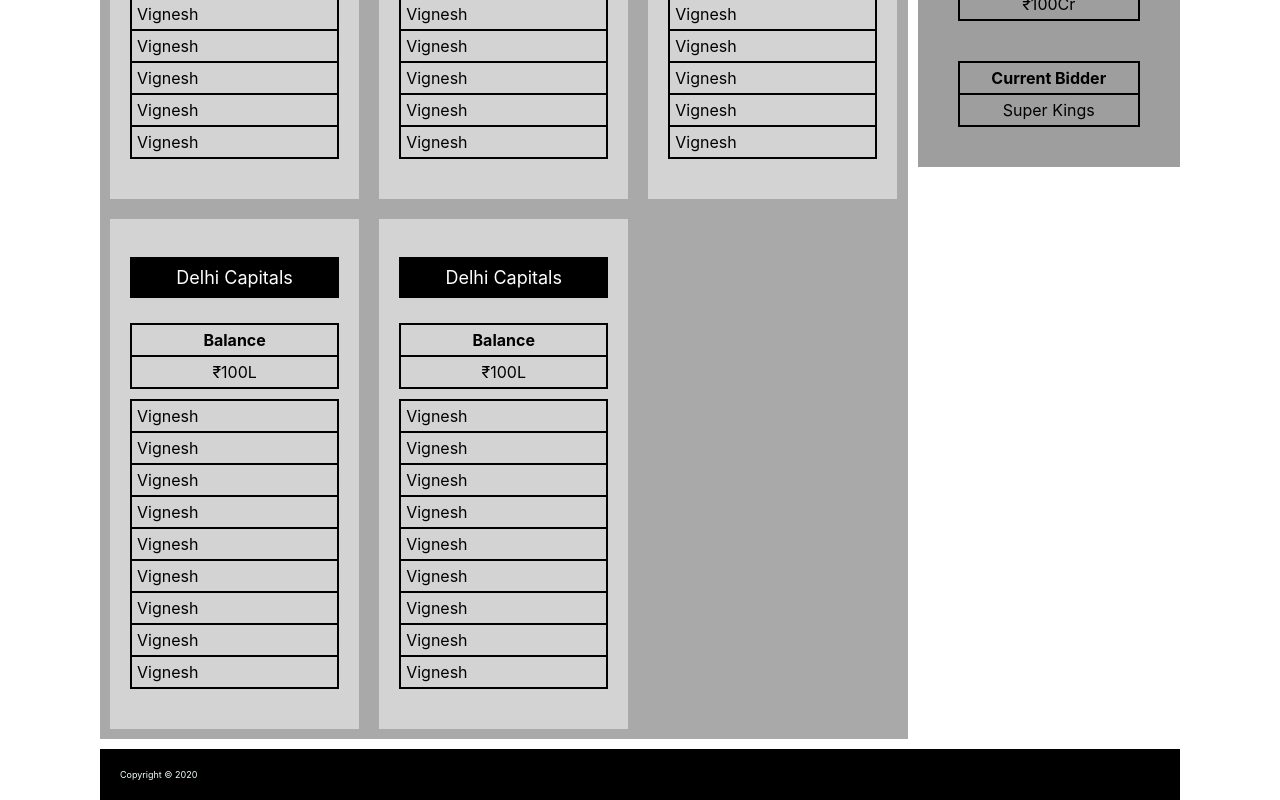
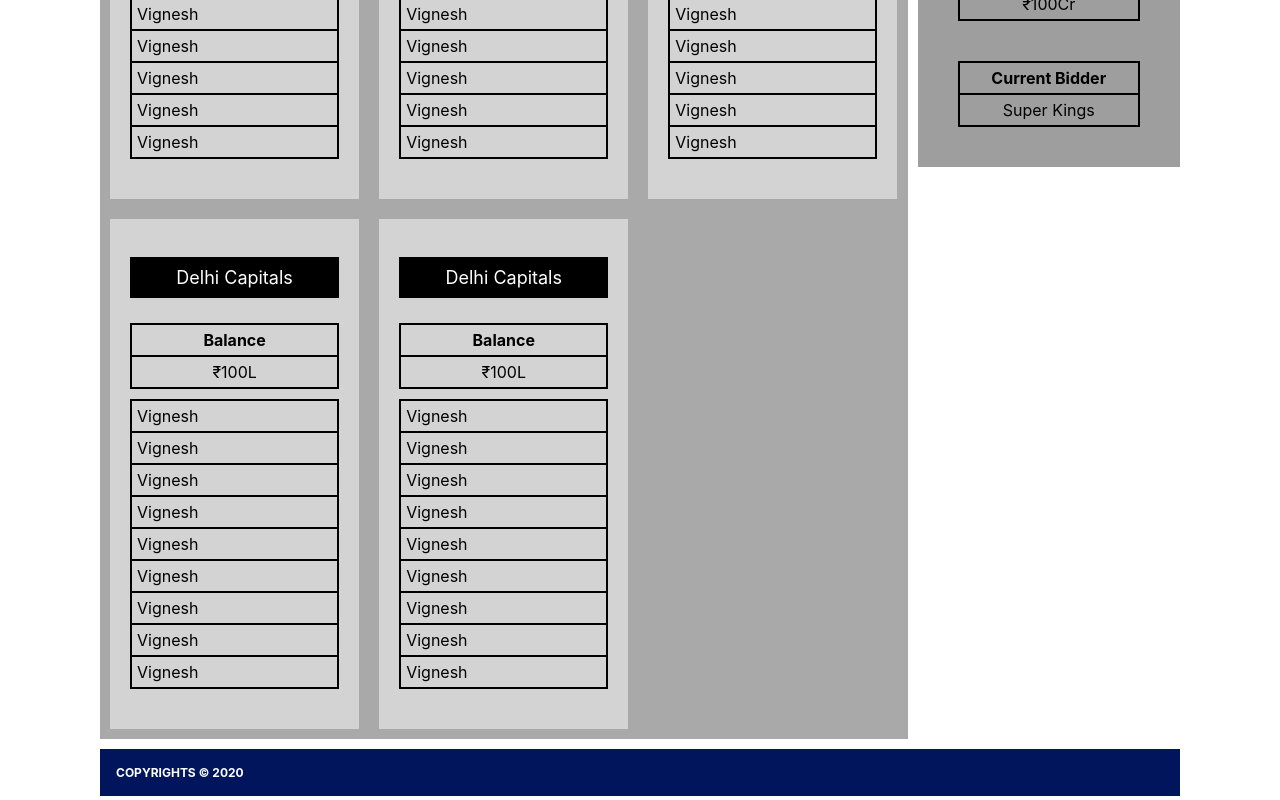
Before and after one commit to vignesh-em/howzat, a React (Create React App) app: page / in a window 1280 px wide. Shown: the part 449-1249 px from the top of the page. Built offline with nearby package versions, Linux system fonts and the light colour scheme.

Commit message:
Redesign Footer component

```diff
--- a/src/components/Footer/Footer.js
+++ b/src/components/Footer/Footer.js
@@ -1,11 +1,11 @@
 import React, {Component} from "react";
-import "./footer.css"
+import "./footer.css";
 
 class Footer extends Component {
     render() {
         return (
-            <footer className='footer-footer'>
-                <p className='p-copyright-text'>Copyright &copy; 2020</p>
+            <footer id="app-footer">
+                <p className="copyright-text">Copyrights &copy; 2020</p>
             </footer>
         );
     }
--- a/src/components/Footer/footer.css
+++ b/src/components/Footer/footer.css
@@ -1,11 +1,12 @@
-.footer-footer {
-    display: flex;
-    background: black;
-    color: azure;
+#app-footer {
+    background: #00155c;
+    padding: 1em;
 }
 
-.p-copyright-text {
-    text-align: end;
-    font-size: xx-small;
-    margin: 20px;
+.copyright-text {
+    color: #ffffff;
+    font-size: 0.75rem;
+    text-transform: uppercase;
+    margin: 0;
+    font-weight: bold;
 }
```
